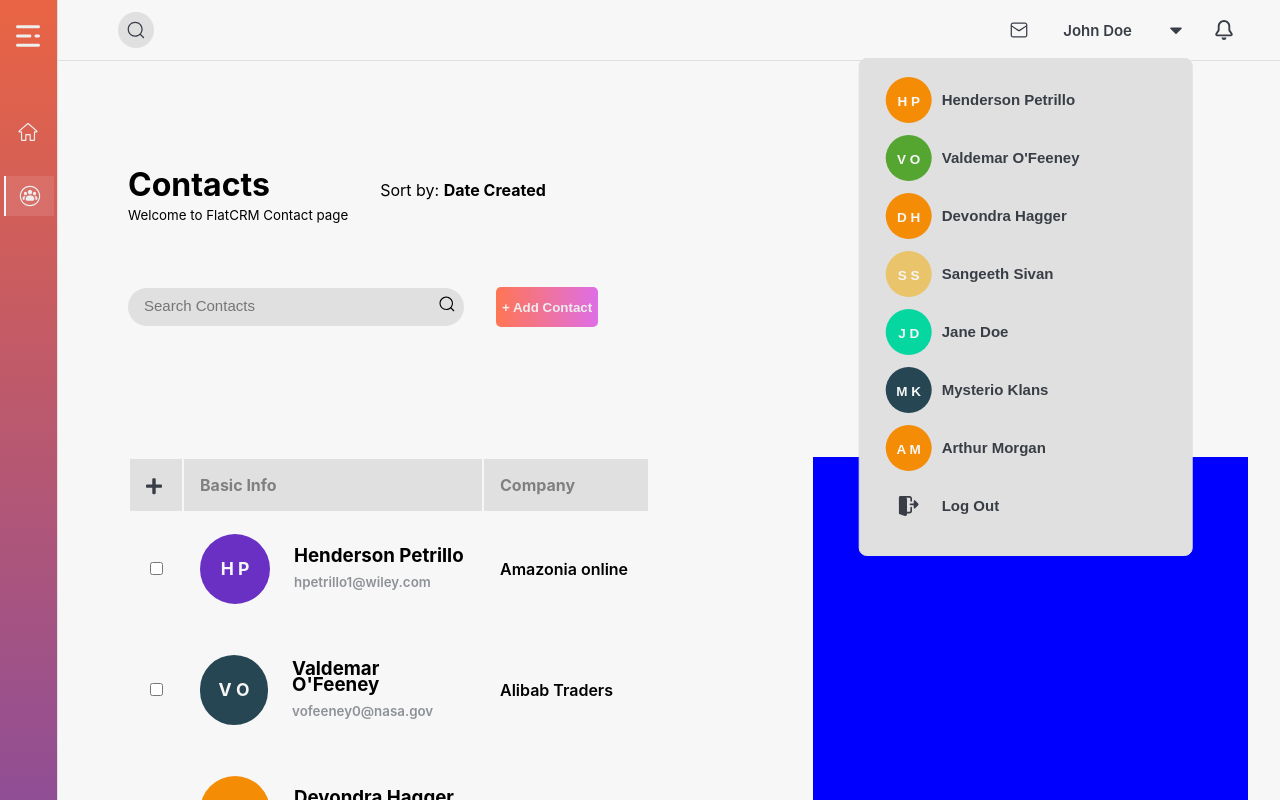
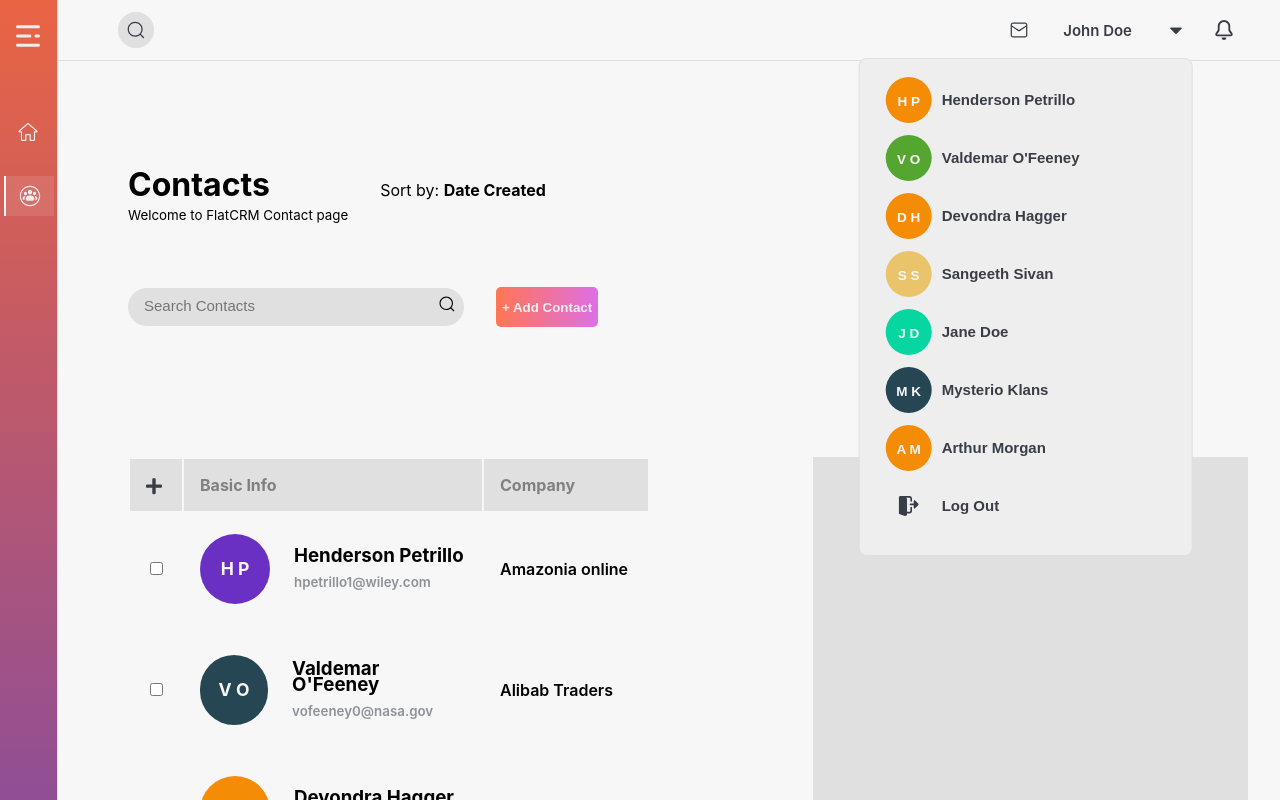
Before and after one commit to Sangeethshiv36/fe-task, a React (Create React App) app: page / in a window 1280 px wide. Both pictures are taken after a click on the element "John Doe". Shown: the top 800 px of the page. Built offline with nearby package versions, Linux system fonts and the light colour scheme.

Commit message:
some style tweaks

```diff
--- a/src/index.css
+++ b/src/index.css
@@ -176,12 +176,13 @@ a {
   top: 58px;
   width: 300px;
   transform: translateX(-45%);
-  background-color: var(--bg-accent);
+  background-color: var(--text-color);
   border: var(--border);
   border-radius: var(--border-radius);
   padding: 1rem;
   overflow: hidden;
   transition: height var(--speed) ease;
+  z-index: 1;
 }
 
 .menu-item {
@@ -287,7 +288,7 @@ a {
   flex: 1;
   display: flex;
   margin: 2rem 2rem 2rem 0rem;
-  background-color: blue;
+  background-color: var(--bg-accent);
 }
 
 .table-container {
@@ -313,6 +314,11 @@ th,
 td {
   padding: 1rem;
   text-align: left;
+}
+
+tr:hover {
+  background-color: var(--text-color);
+  cursor: pointer;
 }
 
 .contact-info {
```
